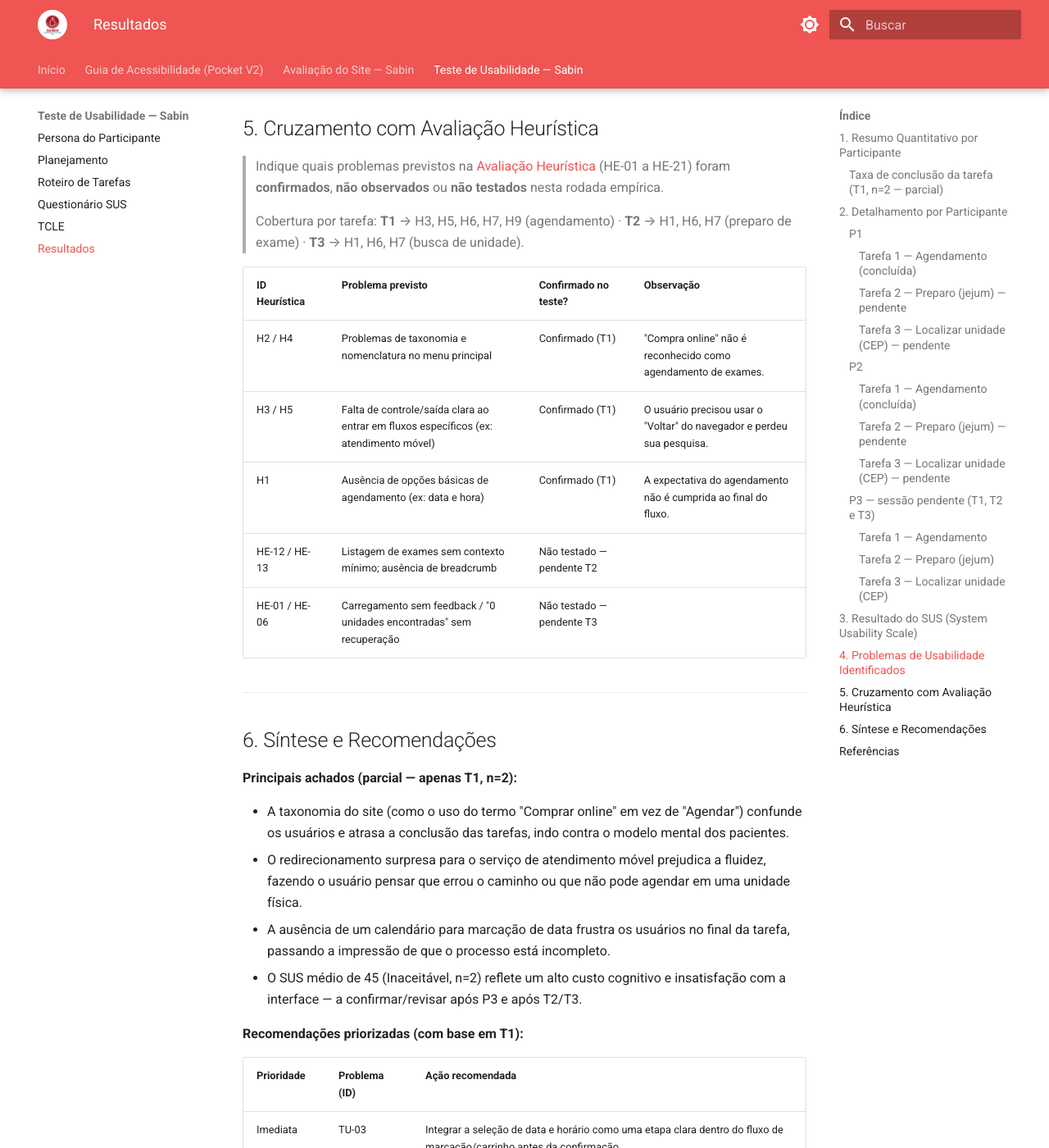
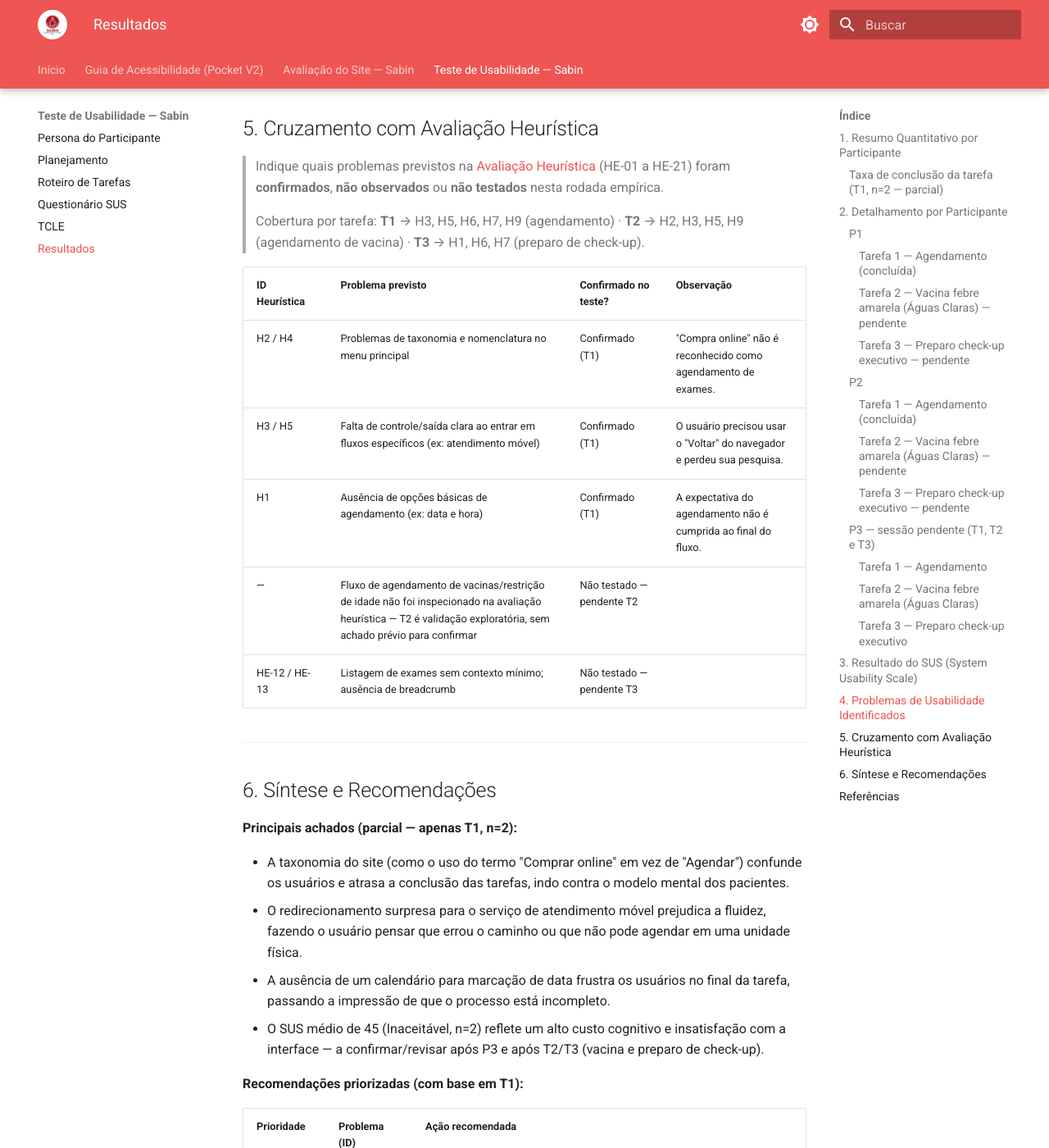
Before and after one commit to UnB-IHC/IHC_2026.1_Grupo07, an MkDocs documentation site: the page built from docs/ihc-sabin/teste-usabilidade/resultados.md, in a window 1280 px wide and 1400 px high, scrolled down 6992 px. Shown: the whole window at 82% size. Built offline with MkDocs 1.6.1 and Material for MkDocs 9.7.7, drawn with Linux system fonts in a browser that asks for light colours; some of the changed text lies outside the part shown.

Commit message:
fix: alterei o TCLE, planenejamo e coloquei mais 2 storyboards referentes as tarefas

```diff
--- a/docs/ihc-sabin/teste-usabilidade/resultados.md
+++ b/docs/ihc-sabin/teste-usabilidade/resultados.md
@@ -1,6 +1,6 @@
 # Resultados do Teste de Usabilidade — Site Sabin
 
-> **Método:** Think Aloud | **Tarefas:** T1 "Agende um exame de hemograma completo na unidade Ceilândia Centro." · T2 "Descubra se precisa de jejum para um hemograma completo." · T3 "Encontre a unidade mais próxima ao CEP 72215-005 (Ceilândia) e seu horário de funcionamento."
+> **Método:** Think Aloud | **Tarefas:** T1 "Agende um exame de hemograma completo na unidade Ceilândia Centro." · T2 "Agende uma vacina de febre amarela para um dependente de 9 meses na unidade Águas Claras." · T3 "Veja as orientações de preparo para um check-up executivo."
 > **Participantes:** 3 estudantes de Engenharia de Software (ver [Persona do Participante](persona.md))
 > **Data das sessões:** T1 com P1/P2 em 24/06/2026 — demais sessões/tarefas **pendentes**
 > **Avaliador(es):** Gustavo Xavier Evangelista, Lucas Andrade Zanetti
@@ -45,7 +45,7 @@
 | Onde travou ou hesitou | Hesitou ao não encontrar a opção de agendamento diretamente na aba de "Exames". Sentiu falta de um campo para selecionar a data do exame. |
 | Observações do avaliador | O participante explorou grande parte do menu principal tentando encontrar a opção correta, demonstrando que a taxonomia do menu não está alinhada com as expectativas (esperava achar agendamento em "Exames" e não em "Compra online"). |
 
-#### Tarefa 2 — Preparo (jejum) — *pendente*
+#### Tarefa 2 — Vacina febre amarela (Águas Claras) — *pendente*
 
 | Campo | Registro |
 |---|---|
@@ -55,7 +55,7 @@
 | Onde travou ou hesitou | |
 | Observações do avaliador | |
 
-#### Tarefa 3 — Localizar unidade (CEP) — *pendente*
+#### Tarefa 3 — Preparo check-up executivo — *pendente*
 
 | Campo | Registro |
 |---|---|
@@ -83,7 +83,7 @@
 | Onde travou ou hesitou | Confundiu a nomenclatura "comprar online" (que é o caminho correto) com "agendar exame" (que levava ao serviço móvel). |
 | Observações do avaliador | O participante também evidenciou um problema grave de taxonomia: "comprar" não é associado mentalmente a "agendar". Além disso, o botão de agendar no exame redireciona para um tipo de serviço restrito, frustrando o fluxo. |
 
-#### Tarefa 2 — Preparo (jejum) — *pendente*
+#### Tarefa 2 — Vacina febre amarela (Águas Claras) — *pendente*
 
 | Campo | Registro |
 |---|---|
@@ -93,7 +93,7 @@
 | Onde travou ou hesitou | |
 | Observações do avaliador | |
 
-#### Tarefa 3 — Localizar unidade (CEP) — *pendente*
+#### Tarefa 3 — Preparo check-up executivo — *pendente*
 
 | Campo | Registro |
 |---|---|
@@ -121,7 +121,7 @@
 | Onde travou ou hesitou | |
 | Observações do avaliador | |
 
-#### Tarefa 2 — Preparo (jejum)
+#### Tarefa 2 — Vacina febre amarela (Águas Claras)
 
 | Campo | Registro |
 |---|---|
@@ -131,7 +131,7 @@
 | Onde travou ou hesitou | |
 | Observações do avaliador | |
 
-#### Tarefa 3 — Localizar unidade (CEP)
+#### Tarefa 3 — Preparo check-up executivo
 
 | Campo | Registro |
 |---|---|
@@ -176,15 +176,15 @@
 
 > Indique quais problemas previstos na [Avaliação Heurística](../avaliacao-heuristica/index.md) (HE-01 a HE-21) foram **confirmados**, **não observados** ou **não testados** nesta rodada empírica.
 >
-> Cobertura por tarefa: **T1** → H3, H5, H6, H7, H9 (agendamento) · **T2** → H1, H6, H7 (preparo de exame) · **T3** → H1, H6, H7 (busca de unidade).
+> Cobertura por tarefa: **T1** → H3, H5, H6, H7, H9 (agendamento) · **T2** → H2, H3, H5, H9 (agendamento de vacina) · **T3** → H1, H6, H7 (preparo de check-up).
 
 | ID Heurística | Problema previsto | Confirmado no teste? | Observação |
 |---|---|---|---|
 | H2 / H4 | Problemas de taxonomia e nomenclatura no menu principal | Confirmado (T1) | "Compra online" não é reconhecido como agendamento de exames. |
 | H3 / H5 | Falta de controle/saída clara ao entrar em fluxos específicos (ex: atendimento móvel) | Confirmado (T1) | O usuário precisou usar o "Voltar" do navegador e perdeu sua pesquisa. |
 | H1 | Ausência de opções básicas de agendamento (ex: data e hora) | Confirmado (T1) | A expectativa do agendamento não é cumprida ao final do fluxo. |
-| HE-12 / HE-13 | Listagem de exames sem contexto mínimo; ausência de breadcrumb | Não testado — pendente T2 | |
-| HE-01 / HE-06 | Carregamento sem feedback / "0 unidades encontradas" sem recuperação | Não testado — pendente T3 | |
+| — | Fluxo de agendamento de vacinas/restrição de idade não foi inspecionado na avaliação heurística — T2 é validação exploratória, sem achado prévio para confirmar | Não testado — pendente T2 | |
+| HE-12 / HE-13 | Listagem de exames sem contexto mínimo; ausência de breadcrumb | Não testado — pendente T3 | |
 
 ---
 
@@ -195,7 +195,7 @@
 - A taxonomia do site (como o uso do termo "Comprar online" em vez de "Agendar") confunde os usuários e atrasa a conclusão das tarefas, indo contra o modelo mental dos pacientes.
 - O redirecionamento surpresa para o serviço de atendimento móvel prejudica a fluidez, fazendo o usuário pensar que errou o caminho ou que não pode agendar em uma unidade física.
 - A ausência de um calendário para marcação de data frustra os usuários no final da tarefa, passando a impressão de que o processo está incompleto.
-- O SUS médio de 45 (Inaceitável, n=2) reflete um alto custo cognitivo e insatisfação com a interface — a confirmar/revisar após P3 e após T2/T3.
+- O SUS médio de 45 (Inaceitável, n=2) reflete um alto custo cognitivo e insatisfação com a interface — a confirmar/revisar após P3 e após T2/T3 (vacina e preparo de check-up).
 
 **Recomendações priorizadas (com base em T1):**
 
@@ -209,7 +209,7 @@
 
 - Amostra pequena (3 participantes) e homogênea (estudantes de Engenharia de Software da mesma faculdade) — ver nota em [Persona do Participante](persona.md#1-persona-primária). Resultados são indicativos, não conclusivos sobre a usabilidade geral do site para o público real do Sabin (idosos, baixa literacia digital, etc.).
 - Nenhuma das 3 tarefas exige login — o portal de laudos (área autenticada) não é coberto por esta rodada.
-- **No momento, apenas T1 foi testada e só com 2 dos 3 participantes.** As conclusões acima cobrem só o fluxo de agendamento; aguardam-se T2 (preparo de exame), T3 (busca de unidade) e a sessão completa de P3 antes de uma síntese final.
+- **No momento, apenas T1 foi testada e só com 2 dos 3 participantes.** As conclusões acima cobrem só o fluxo de agendamento; aguardam-se T2 (vacina febre amarela), T3 (preparo de check-up) e a sessão completa de P3 antes de uma síntese final.
 
 ---
 
```
Also changed, not shown: docs/ihc-sabin/teste-usabilidade/planejamento.md (+41 -6 lines), docs/ihc-sabin/teste-usabilidade/roteiro.md (+13 -10 lines), docs/ihc-sabin/teste-usabilidade/tcle.md (+1 -1 lines), 3 other files.
